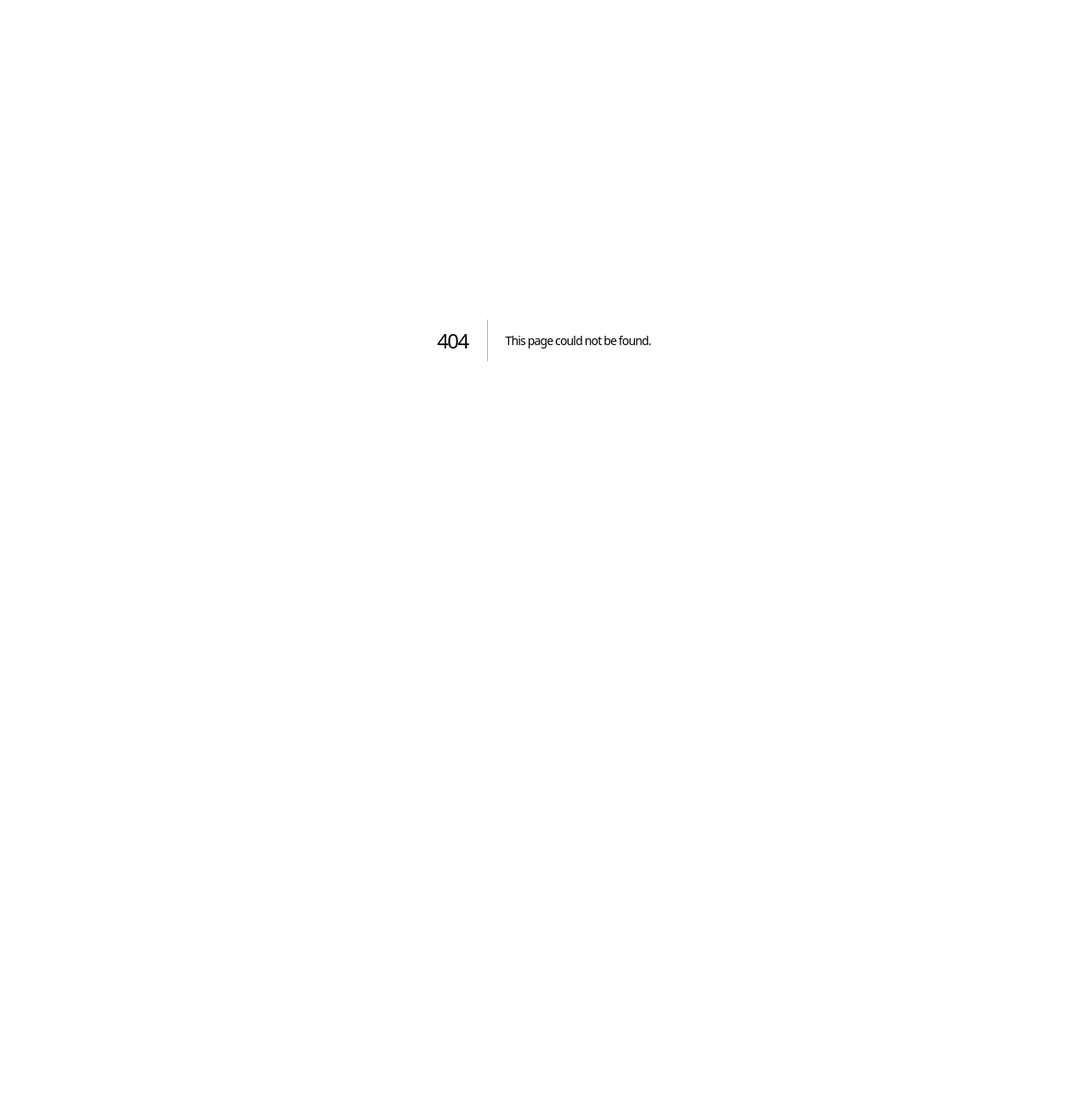
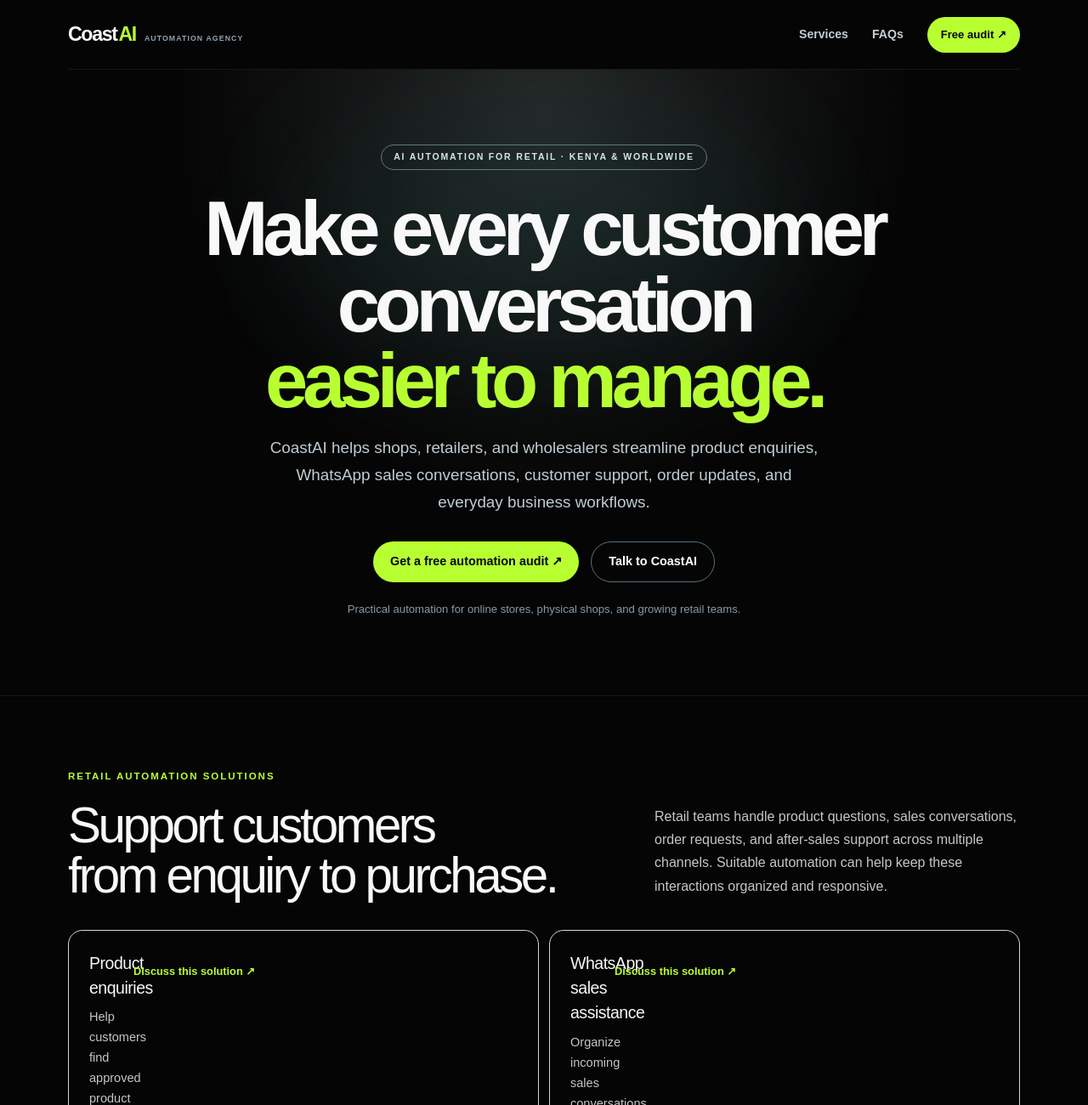
Before and after one commit to biihafidh/CoastAI-AUTOMATION, a Next.js app: page /ai-automation-for-retail in a window 1280 px wide. Before the commit this address had no page. Shown: the top 1300 px of the page at 85% size. Before the commit the page ends 800 px from the top, so only its background shows below. Built offline with nearby package versions, Linux system fonts and the light colour scheme.

Commit message:
Add SEO landing page for retail automation

```diff
--- /dev/null
+++ b/src/app/ai-automation-for-retail/page.tsx
@@ -0,0 +1,147 @@
+import type { Metadata } from "next";
+import Link from "next/link";
+
+const whatsappUrl = "https://wa.me/254726495238?text=Hi%20CoastAI!%20I%27d%20like%20to%20explore%20automation%20for%20my%20retail%20business.";
+
+export const metadata: Metadata = {
+  title: "AI Automation for Retail Businesses and Shops | CoastAI",
+  description: "CoastAI helps retail businesses automate customer enquiries, product questions, WhatsApp sales conversations, order updates, lead capture, and customer follow-ups.",
+  alternates: { canonical: "/ai-automation-for-retail" },
+  openGraph: {
+    title: "AI Automation for Retail Businesses | CoastAI",
+    description: "Improve retail customer communication, sales enquiries, and everyday workflows with CoastAI.",
+    url: "https://coast-ai-automation.vercel.app/ai-automation-for-retail",
+    siteName: "CoastAI",
+    type: "website"
+  }
+};
+
+const solutions = [
+  ["Product enquiries", "Help customers find approved product information, availability details, store locations, and ways to speak with your team."],
+  ["WhatsApp sales assistance", "Organize incoming sales conversations, answer common questions, capture customer interest, and route complex requests to staff."],
+  ["Lead capture and follow-ups", "Collect relevant customer enquiries and create follow-up tasks so potential buyers are less likely to be overlooked."],
+  ["Order and delivery updates", "Send routine order-status and delivery communications when connected to a compatible order or inventory system."],
+  ["Customer support automation", "Handle common questions about store hours, returns policies, payment options, and delivery using information approved by your business."],
+  ["Retail workflow automation", "Connect compatible tools to notify staff, organize requests, and reduce repetitive administrative work."]
+];
+
+const retailTypes = [
+  "Supermarkets and grocery stores",
+  "Fashion, footwear, and clothing shops",
+  "Electronics and appliance retailers",
+  "Furniture and homeware stores",
+  "Beauty and cosmetics retailers",
+  "Wholesale and distribution businesses",
+  "Specialty and convenience stores",
+  "Retailers with both online and physical shops"
+];
+
+const faqs = [
+  ["Can an AI assistant answer product questions?", "Yes. It can respond using product information, policies, and answers your business has approved. Questions requiring judgement or confirmation can be handed to a staff member."],
+  ["Can CoastAI automate WhatsApp sales conversations?", "Yes. A WhatsApp workflow can help organize enquiries, collect customer details, share approved information, and route sales opportunities to your team. Availability depends on the required WhatsApp integration and account setup."],
+  ["Can customers check order or delivery status?", "This can be configured when your store uses a compatible order-management or delivery system that provides the necessary status information."],
+  ["Will automation update stock levels?", "Stock updates require integration with a compatible inventory or point-of-sale system. The exact functions depend on the software and access available."],
+  ["Can it support more than one store location?", "Yes. Workflows can be designed for multiple branches, with enquiries routed according to location, product category, or team responsibility when supported by your systems."],
+  ["Does CoastAI work with retailers outside Mombasa?", "Yes. CoastAI is based in Mombasa, Kenya and can work with retailers across Kenya and internationally, depending on project requirements and available integrations."]
+];
+
+export default function RetailAutomationPage() {
+  return (
+    <main>
+      <header className="container nav">
+        <Link className="brand" href="/">Coast<span>AI</span><small> AUTOMATION AGENCY</small></Link>
+        <nav className="navlinks">
+          <Link href="/#services">Services</Link>
+          <Link href="/#faq">FAQs</Link>
+          <Link className="button nav-cta" href="/#audit">Free audit ↗</Link>
+        </nav>
+      </header>
+
+      <section className="hero">
+        <div className="hero-glow" />
+        <div className="container hero-inner">
+          <div className="eyebrow hero-pill">AI AUTOMATION FOR RETAIL · KENYA & WORLDWIDE</div>
+          <h1>Make every customer conversation<br /><span>easier to manage.</span></h1>
+          <p>CoastAI helps shops, retailers, and wholesalers streamline product enquiries, WhatsApp sales conversations, customer support, order updates, and everyday business workflows.</p>
+          <div className="hero-actions">
+            <Link className="button" href="/#audit">Get a free automation audit ↗</Link>
+            <a className="button-outline" href={whatsappUrl} target="_blank" rel="noopener noreferrer">Talk to CoastAI</a>
+          </div>
+          <div className="hero-note">Practical automation for online stores, physical shops, and growing retail teams.</div>
+        </div>
+      </section>
+
+      <section className="services-section">
+        <div className="container">
+          <div className="section-kicker">RETAIL AUTOMATION SOLUTIONS</div>
+          <div className="section-intro">
+            <h2>Support customers<br />from enquiry to purchase.</h2>
+            <p>Retail teams handle product questions, sales conversations, order requests, and after-sales support across multiple channels. Suitable automation can help keep these interactions organized and responsive.</p>
+          </div>
+          <div className="service-grid">
+            {solutions.map(([title, description]) => (
+              <article className="service-card" key={title}>
+                <div><h3>{title}</h3><p>{description}</p></div>
+                <a href={whatsappUrl} target="_blank" rel="noopener noreferrer">Discuss this solution ↗</a>
+              </article>
+            ))}
+          </div>
+        </div>
+      </section>
+
+      <section className="process-section">
+        <div className="container">
+          <div className="section-kicker">A PRACTICAL IMPLEMENTATION PROCESS</div>
+          <div className="section-intro">
+            <h2>Designed around how<br />your retail business works.</h2>
+            <p>We review your customer journey and existing tools, then identify useful tasks to automate without losing the human service your customers expect.</p>
+          </div>
+          <div className="process-grid">
+            <article><span>01</span><h3>Discover</h3><p>Review your sales channels, customer questions, order process, and current systems.</p></article>
+            <article><span>02</span><h3>Build</h3><p>Design suitable automations, approved responses, staff handovers, and integrations.</p></article>
+            <article><span>03</span><h3>Improve</h3><p>Test with your team, monitor how the workflow performs, and refine it as your business grows.</p></article>
+          </div>
+        </div>
+      </section>
+
+      <section className="upgrades-section">
+        <div className="container">
+          <div className="section-kicker">RETAIL BUSINESSES WE SUPPORT</div>
+          <div className="section-intro">
+            <h2>Flexible for different<br />retail categories.</h2>
+            <p>Automation can be tailored to the products, customer channels, branch structure, and operating processes of your retail business.</p>
+          </div>
+          <div className="faq-list">
+            {retailTypes.map((type) => <div className="faq-item" key={type}><p>{type}</p></div>)}
+          </div>
+        </div>
+      </section>
+
+      <section className="faq-section">
+        <div className="container">
+          <div className="section-kicker">RETAIL AUTOMATION FAQ</div>
+          <div className="section-intro"><h2>Questions retailers<br />often ask.</h2></div>
+          <div className="faq-list">
+            {faqs.map(([question, answer]) => (
+              <details className="faq-item" key={question}><summary>{question}</summary><p>{answer}</p></details>
+            ))}
+          </div>
+          <p>Specific features such as live stock checks, order tracking, and payment updates depend on compatible third-party systems, account permissions, and integration availability.</p>
+        </div>
+      </section>
+
+      <section className="audit-section">
+        <div className="audit-panel">
+          <div className="section-kicker">GROW WITH SMARTER RETAIL WORKFLOWS</div>
+          <h2>Explore practical automation for your retail business.</h2>
+          <p>Tell us how your team handles product enquiries, sales conversations, and customer support. We can help identify a suitable next step.</p>
+          <div className="hero-actions">
+            <Link className="button" href="/#audit">Request a free audit ↗</Link>
+            <a className="button-outline" href={whatsappUrl} target="_blank" rel="noopener noreferrer">Message us on WhatsApp</a>
+          </div>
+          <p><Link href="/">← Back to CoastAI home</Link></p>
+        </div>
+      </section>
+    </main>
+  );
+}
```
